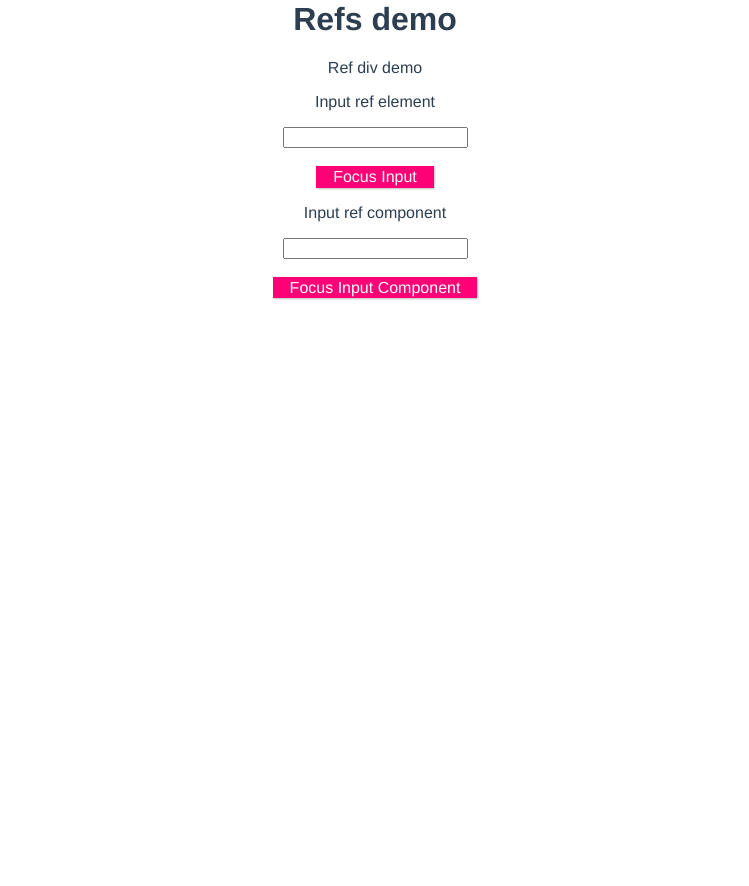
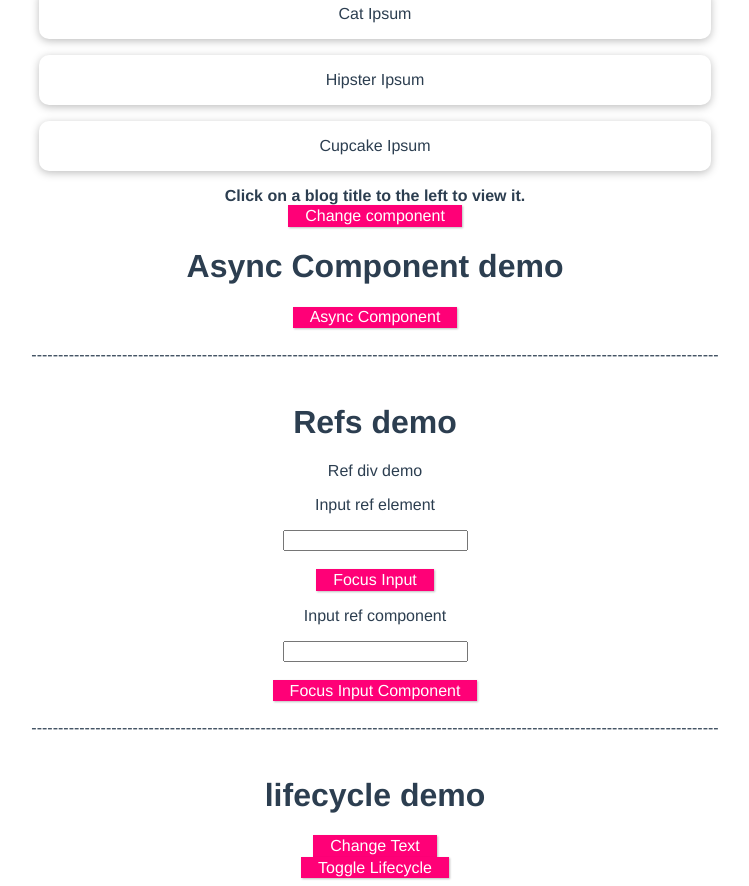
Before and after one commit to quangtran1357/vue-cli-demo, a Vue app: page / in a window 1280 px wide. Shown: the part 2060-2946 px from the top of the page, without its empty margins (265-1014 px from the left). Before the commit the page ends 2366 px from the top, so only its background shows below. Built offline with nearby package versions, Linux system fonts and the light colour scheme.

Commit message:
add_dynamic_component_and_lifecycle_hook

```diff
--- a/src/App.vue
+++ b/src/App.vue
@@ -21,14 +21,24 @@
     <div>---------------------------------------------------------------------------------------------------------------------------------</div>
     <br>
     <tabs/>
+    <dynamic-component/>
+    <async-component/>
     <br>
     <div>---------------------------------------------------------------------------------------------------------------------------------</div>
     <br>
     <refs/>
+    <br>
+    <div>---------------------------------------------------------------------------------------------------------------------------------</div>
+    <br>
+    <lifecycle v-if="isShowLifecycle"/>
+    <button @click="isShowLifecycle = !isShowLifecycle">Toggle Lifecycle</button>
   </div>
 </template>
 
 <script>
+import {defineAsyncComponent} from 'vue'
+// import AsyncComponent from './components/dynamicAndAsyncComponents/AsyncComponent.vue'
+import DynamicComponent from './components/dynamicAndAsyncComponents/DynamicComponent.vue'
 import Tabs from './components/dynamicAndAsyncComponents/Tabs.vue'
 import EmitCustom from './components/emitCustom/EmitCustom.vue'
 import Parent from './components/props/Parent.vue'
@@ -36,9 +46,27 @@ import ProvideInject from './components/provideInject/ProvideInject.vue'
 import ScopedSlot from './components/slots/ScopedSlot.vue'
 import Slots from './components/slots/Slots.vue'
 import Refs from './components/templateRefs/Refs.vue'
+import Lifecycle from './components/lifecycle/Lifecycle.vue'
 export default {
-  components: { ProvideInject, Parent, EmitCustom, Slots, ScopedSlot, Tabs, Refs },
-  name: 'App'
+  components: {
+    ProvideInject,
+    Parent,
+    EmitCustom,
+    Slots,
+    ScopedSlot,
+    Tabs,
+    Refs,
+    DynamicComponent,
+  // AsyncComponent
+    AsyncComponent: defineAsyncComponent(() => import('./components/dynamicAndAsyncComponents/AsyncComponent.vue')),
+    Lifecycle
+  },
+  name: 'App',
+  data() {
+    return {
+      isShowLifecycle: true
+    }
+  }
 }
 </script>
 
--- /dev/null
+++ b/src/components/dynamicAndAsyncComponents/AsyncComponent.vue
@@ -0,0 +1,20 @@
+<template>
+    <div class="dynamic-component">
+        <h1>Async Component demo</h1>
+        <base-button>Async Component</base-button>
+    </div>
+</template>
+
+<script>
+// import BaseButton from '../slots/BaseButton.vue'
+import {defineAsyncComponent} from 'vue'
+
+export default {
+    components: {
+        // BaseButton,
+        // BaseButton: () => import('../slots/BaseButton.vue') // Vue2
+        BaseButton: defineAsyncComponent(() => import('../slots/BaseButton.vue')) // Vue3
+    },
+    name: 'AsyncComponent'
+}
+</script>
--- /dev/null
+++ b/src/components/dynamicAndAsyncComponents/DynamicComponent.vue
@@ -0,0 +1,33 @@
+<template>
+    <div class="dynamic-component">
+        <h1>Dynamic Component demo</h1>
+        <component :is="component"></component>
+
+        <button @click="changeComponent">Change component</button>
+    </div>
+</template>
+
+<script>
+import TabHome from './TabHome.vue'
+import TabPost from './TabPost.vue'
+import TabArchive from './TabArchive.vue'
+export default {
+  components: { TabHome, TabPost, TabArchive },
+    name: 'DynamicComponent',
+    data() {
+        return {
+            component: TabPost
+        }
+    },
+    computed: {
+        currentComponent() {
+            return this.component;
+        }
+    },
+    methods: {
+        changeComponent() {
+            this.component = TabArchive
+        }
+    }
+}
+</script>
--- a/src/components/dynamicAndAsyncComponents/Tabs.vue
+++ b/src/components/dynamicAndAsyncComponents/Tabs.vue
@@ -6,11 +6,14 @@
                 v-for="tab in tabs"
                 :key="tab.id"
                 :class="['tab-button', { active: currentTab === tab }]"
-                @click="currentTab = tab.component"
+                @click="changeTab(tab.component)"
             >
                 {{ tab.title }}
             </button>
-            <component :is="currentTabComponent" class="tab"></component>
+            <!-- <keep-alive>
+                <component :is="currentTab" class="tab"></component>
+            </keep-alive> -->
+            <component :is="currentTab" class="tab"></component>
         </div>
     </div>
 </template>
@@ -44,9 +47,14 @@ export default {
             ]
         }
     },
-    computed: {
-        currentTabComponent() {
-            return this.currentTab
+    // computed: {
+    //     currentTabComponent() {
+    //         return this.currentTab
+    //     }
+    // },
+    methods: {
+        changeTab(component) {
+            this.currentTab = component
         }
     }
 }
--- /dev/null
+++ b/src/components/lifecycle/Lifecycle.vue
@@ -0,0 +1,70 @@
+<template>
+    <div class="lifecycle">
+        <h1 id="lifecycle-title">{{text}}</h1>
+        <button @click="changeText">Change Text</button>
+    </div>
+</template>
+
+<script>
+
+export default {
+    name: 'Lifecycle',
+    data() {
+        return {
+            text: 'lifecycle demo'
+        }
+    },
+    watch: {
+        text() {
+            console.log('text thay đổi')
+        }
+    },
+    methods: {
+        changeText() {
+            this.text='lifecycle demo changed'
+        }
+    },
+    beforeCreate() {
+        console.log(this.text)
+        console.log('beforeCreate')
+    },
+    created() {
+        console.log('created')
+        console.log(this.text)
+        // Call API
+    },
+    beforeMount() {
+        console.log('beforeMount')
+        console.log(document.getElementById('lifecycle-title'))
+    },
+    //render
+    mounted() {
+        // Call API
+        // Sử dụng nhiều nhất vì mọi thứ đã được khởi tạo và kết xuất
+        console.log('mounted')
+        console.log(document.getElementById('lifecycle-title'))
+    },
+    beforeUpdate() {
+        console.log(this.text)
+        console.log('beforeUpdate')
+    },
+    //render
+    updated() {
+        console.log('updated')
+        console.log(this.text)
+    },
+    // beforeDestroy() { //Vue 2
+    //     console.log('beforeDestroy')
+    // },
+    // destroyed() { //Vue 2
+    //     console.log('destroyed')
+    // },
+    beforeUnmount() {
+        console.log('beforeUnmount')
+    },
+    unmounted() {
+        console.log('unmounted')
+        alert('Component Lifecycle đã bị mất!!!')
+    }
+}
+</script>
```
Also changed, not shown: src/components/dynamicAndAsyncComponents/AsyncComponent copy.vue (deleted, +0 -13 lines), src/components/dynamicAndAsyncComponents/DynamicComponent copy.vue (deleted, +0 -13 lines).
